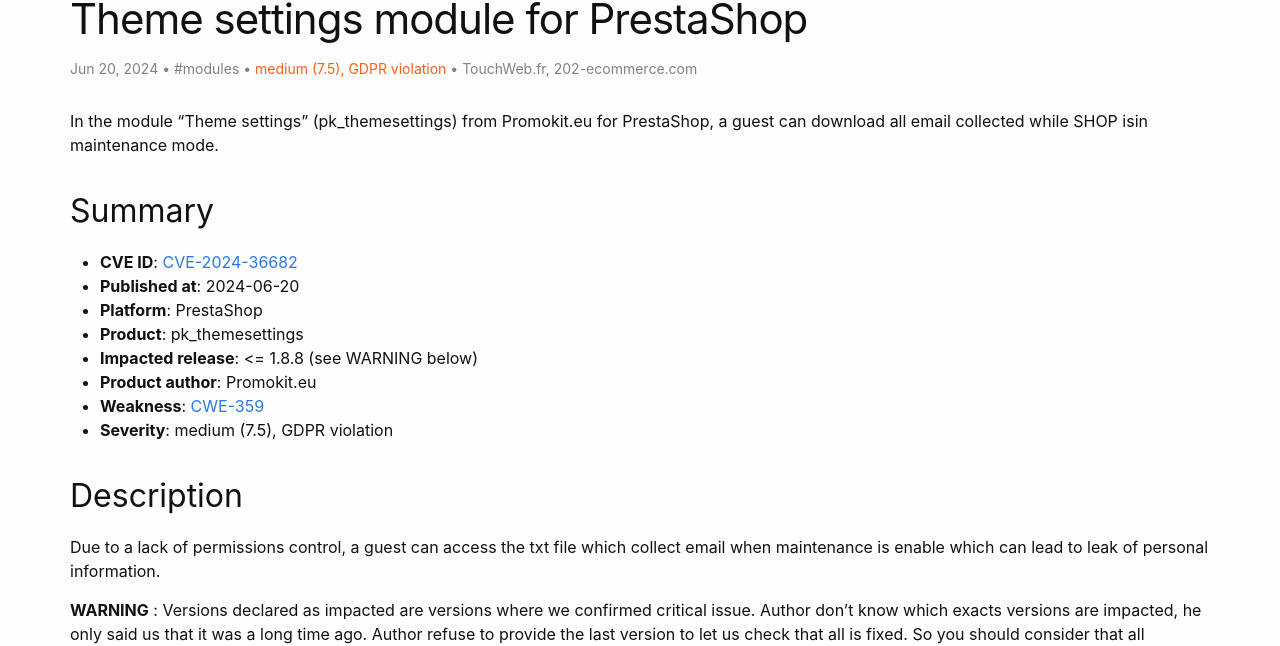
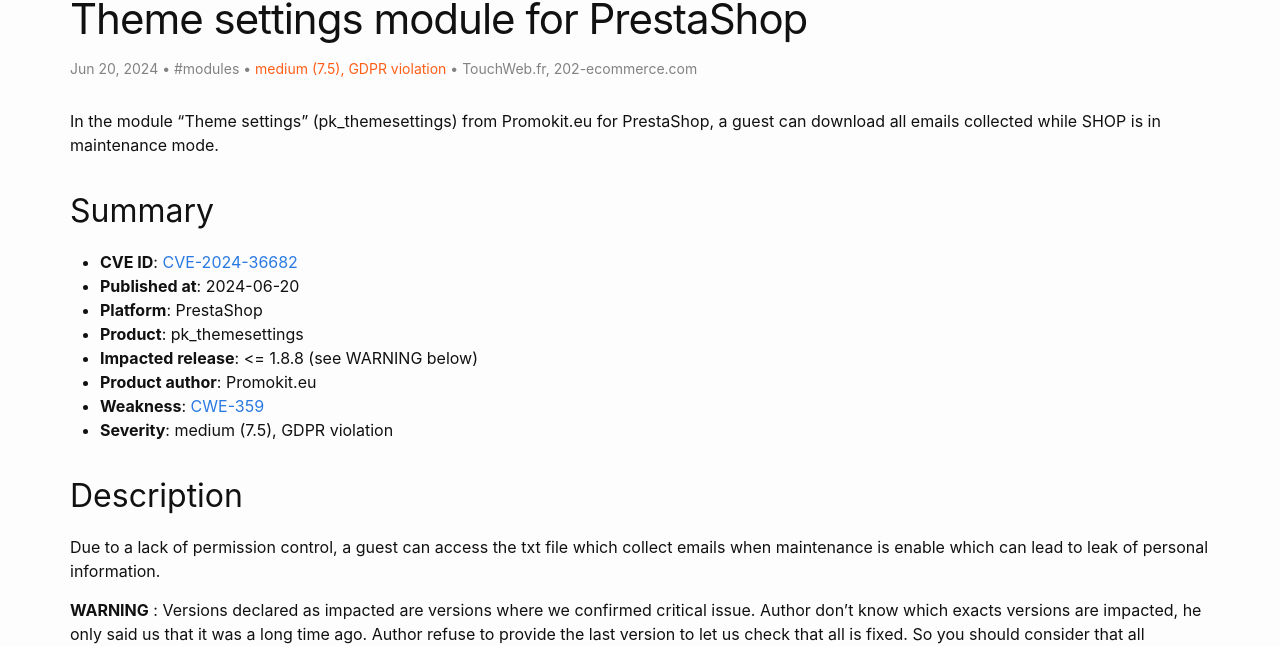
Before and after one commit to friends-of-presta/security-advisories, a Jekyll site: the page built from _posts/2024-06-20-pk_themesettings.md, in a window 1280 px wide and 900 px high, scrolled down 413 px. Shown: the part 149-795 px from the top of the window. Built offline with Jekyll 4.4.1, drawn with Linux system fonts in a browser that asks for light colours.

Commit message:
Update 2024-06-20-pk_themesettings.md

```diff
--- a/_posts/2024-06-20-pk_themesettings.md
+++ b/_posts/2024-06-20-pk_themesettings.md
@@ -9,7 +9,7 @@ meta: "CVE,PrestaShop,pk_themesettings"
 severity: "medium (7.5), GDPR violation"
 ---
 
-In the module "Theme settings" (pk_themesettings) from Promokit.eu for PrestaShop, a guest can download all email collected while SHOP isin maintenance mode.
+In the module "Theme settings" (pk_themesettings) from Promokit.eu for PrestaShop, a guest can download all emails collected while SHOP is in maintenance mode.
 
 ## Summary
 
@@ -24,7 +24,7 @@ In the module "Theme settings" (pk_themesettings) from Promokit.eu for PrestaSho
 
 ## Description
 
-Due to a lack of permissions control, a guest can access the txt file which collect email when maintenance is enable which can lead to leak of personal information.
+Due to a lack of permission control, a guest can access the txt file which collect emails when maintenance is enable which can lead to leak of personal information.
 
 **WARNING** : Versions declared as impacted are versions where we confirmed critical issue. Author don't know which exacts versions are impacted, he only said us that it was a long time ago. Author refuse to provide the last version to let us check that all is fixed. So you should consider that all versions can be impacted.
 
```
